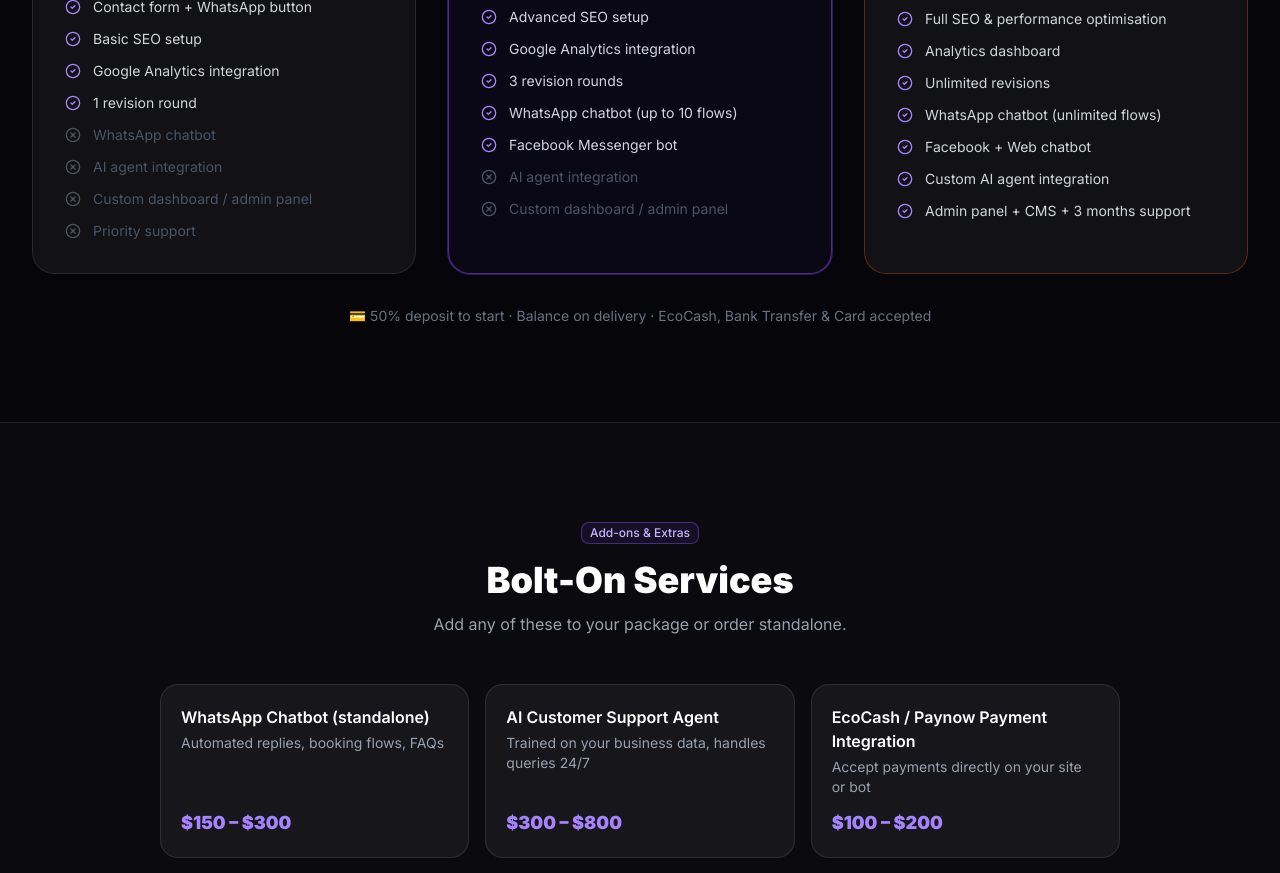
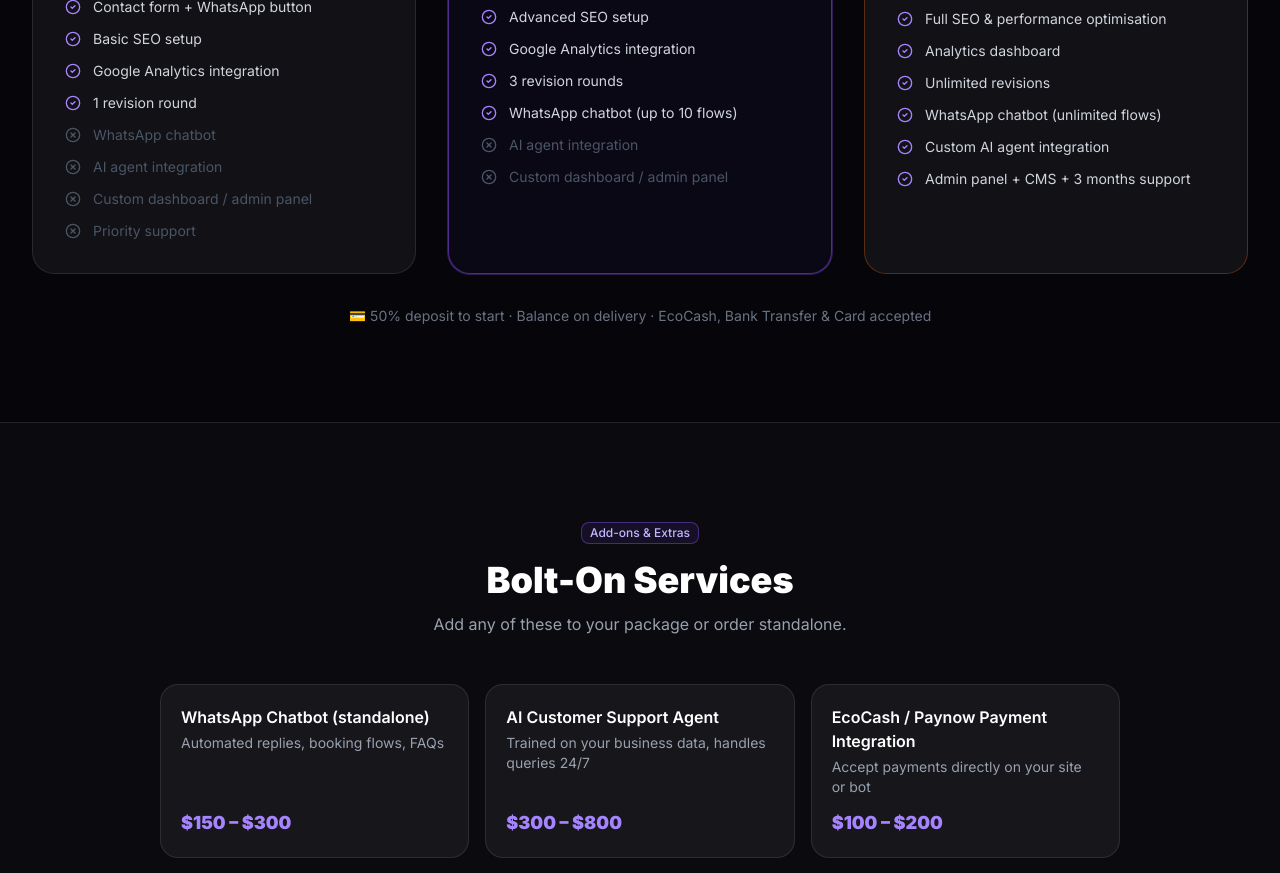
Before and after one commit to Zentrik25/myzentrik, a Next.js app: page /pricing in a window 1280 px wide. Shown: the part 860-1733 px from the top of the page. Built offline with nearby package versions, Linux system fonts and the light colour scheme.

Commit message:
updated product removed facebook on pricing

```diff
--- a/src/app/pricing/page.tsx
+++ b/src/app/pricing/page.tsx
@@ -78,7 +78,6 @@
       { text: 'Google Analytics integration', included: true },
       { text: '3 revision rounds', included: true },
       { text: 'WhatsApp chatbot (up to 10 flows)', included: true },
-      { text: 'Facebook Messenger bot', included: true },
       { text: 'AI agent integration', included: false },
       { text: 'Custom dashboard / admin panel', included: false },
     ],
@@ -101,7 +100,6 @@
       { text: 'Analytics dashboard', included: true },
       { text: 'Unlimited revisions', included: true },
       { text: 'WhatsApp chatbot (unlimited flows)', included: true },
-      { text: 'Facebook + Web chatbot', included: true },
       { text: 'Custom AI agent integration', included: true },
       { text: 'Admin panel + CMS + 3 months support', included: true },
     ],
```
